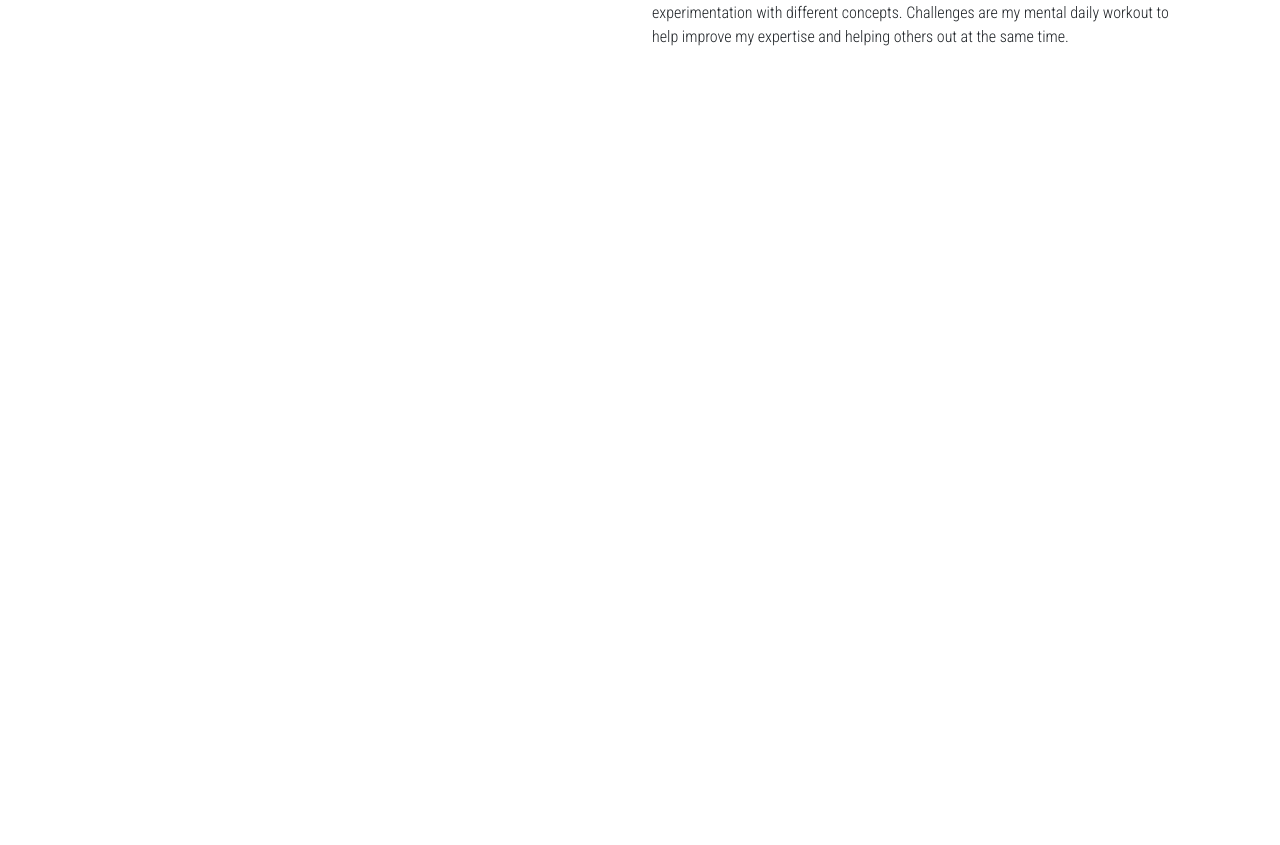
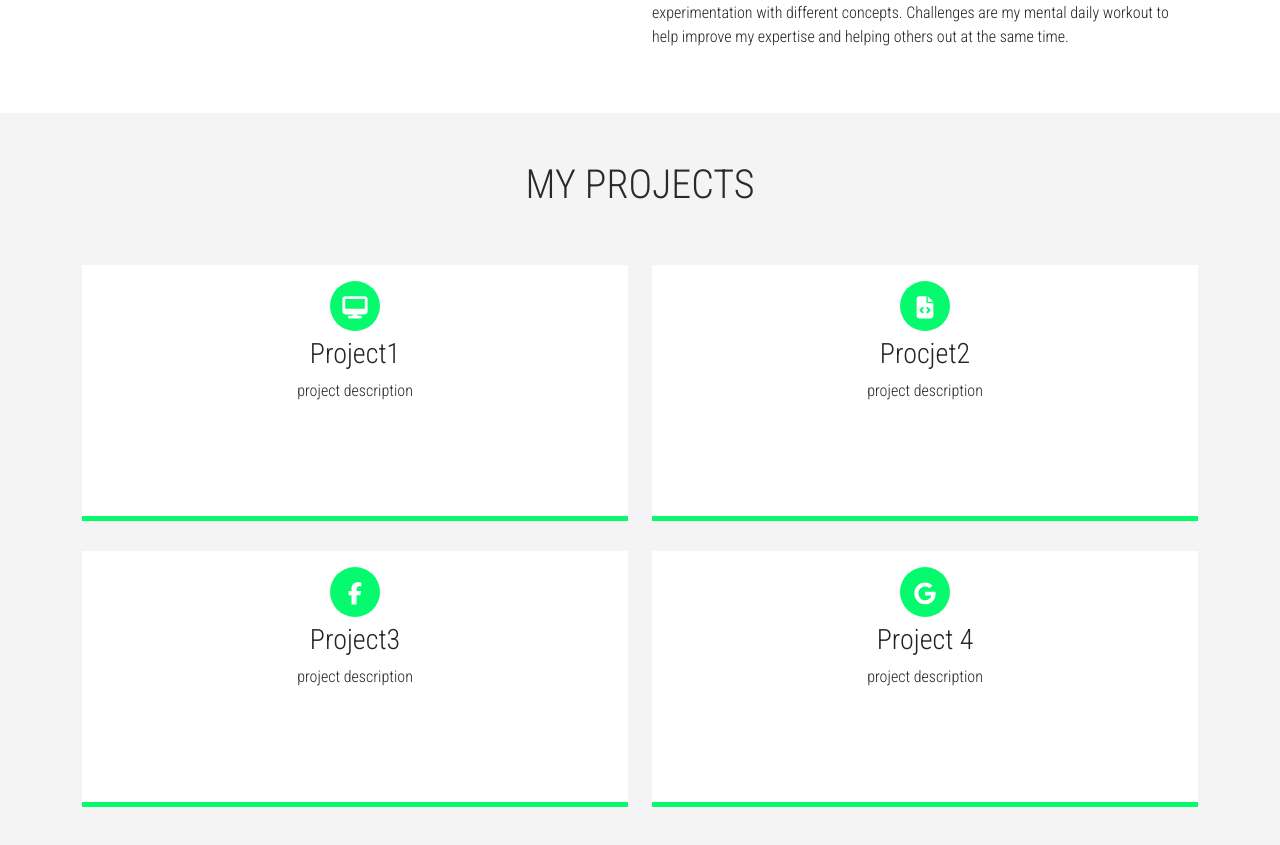
Before and after one commit to alex-bahena/portfolio-project, a React (Create React App) app: page / in a window 1280 px wide. Shown: the part 1055-1900 px from the top of the page. Before the commit the page ends 1168 px from the top, so only its background shows below. Built offline with nearby package versions, Linux system fonts and the light colour scheme.

Commit message:
Project completed

```diff
--- a/package.json
+++ b/package.json
@@ -4,6 +4,7 @@
   "private": true,
   "dependencies": {
     "@fortawesome/fontawesome-svg-core": "^6.4.0",
+    "@fortawesome/free-brands-svg-icons": "^6.4.0",
     "@fortawesome/free-solid-svg-icons": "^6.4.0",
     "@fortawesome/react-fontawesome": "^0.2.0",
     "@testing-library/jest-dom": "^5.16.5",
--- a/src/App.css
+++ b/src/App.css
@@ -1,7 +1,8 @@
 @import url("https://fonts.googleapis.com/css2?family=Roboto+Condensed:wght@300&display=swap");
 
 :root {
-  --white: #fff;
+  --primary-white: #fff;
+  --primary-light-grey: #f4f4f4;
   --primary-green: #06fa6e;
   --primary-dark: rgb(43, 41, 41);
   --primary-hover-red: #f33501;
@@ -40,7 +41,7 @@ nav ul li {
 .navbar-nav > li > a {
   margin-right: 0.75rem;
   margin-left: 0.75rem;
-  color: var(--white);
+  color: var(--primary-white);
   border-top: 0.1875rem solid var(--primary-dark);
 }
 
@@ -59,12 +60,12 @@ nav ul li {
 .navbar-nav > li > a.active,
 .navbar-nav > li a:focus {
   border-top: 0.1875rem solid wheat;
-  color: var(--white);
+  color: var(--primary-white);
 }
 .navbar-nav > li > a.active,
 .navbar-nav > li a:hover {
   border-top: 0.1875rem solid var(--primary-green);
-  color: var(--white);
+  color: var(--primary-white);
 }
 
 /* Header style */
@@ -100,7 +101,7 @@ nav ul li {
 /* Typed text */
 .typed-text {
   font-size: 2rem;
-  color: var(--white);
+  color: var(--primary-white);
 }
 
 @media (max-width: 768px) {
@@ -115,7 +116,7 @@ nav ul li {
 /* Header */
 .btn-main-offer {
   border: 0.0625rem solid var(--primary-green);
-  color: var(--white);
+  color: var(--primary-white);
   text-transform: uppercase;
   border-radius: 0;
   padding: 0.625rem 0.75rem 0.75rem 0.75rem;
@@ -125,7 +126,7 @@ nav ul li {
 
 .btn-main-offer:hover {
   background-color: var(--primary-hover-red);
-  color: var(--white);
+  color: var(--primary-white);
   transition: 0.2s ease-in-out;
 }
 
@@ -144,6 +145,9 @@ nav ul li {
 }
 
 /***** ABOUT ME *****/
+.aboutme-container {
+  position: relative;
+}
 .image-wrap {
   display: flex;
   justify-content: center;
@@ -165,3 +169,59 @@ nav ul li {
   color: var(--primary-green);
   text-transform: uppercase;
 }
+
+/***** PROJECTS *****/
+
+.projects {
+  text-align: center;
+  padding-bottom: 2rem;
+  background: var(--primary-light-grey);
+}
+
+.projects h1 {
+  color: var(--primary-dark);
+  text-transform: uppercase;
+}
+
+.projects .circle {
+  position: relative;
+  margin: 0.375rem auto;
+  background: var(--primary-green);
+  border-radius: 50%;
+  width: 3.125rem;
+  height: 3.125rem;
+}
+
+.projects .icon {
+  font-size: 1.4rem;
+  color: var(--primary-white);
+  position: absolute;
+  top: 8%;
+  left: 50%;
+  transform: translate(-50%, 50%);
+}
+
+.projects .box {
+  height: 16rem;
+  border-bottom: 0.3125rem solid var(--primary-green);
+  padding: 0.625rem;
+  margin-bottom: 1.875rem;
+  background: var(--primary-white);
+}
+
+.projects .box:hover {
+  background: var(--primary-green);
+  border-bottom: 0.3125rem solid var(--primary-dark);
+}
+
+.projects .box:hover .icon {
+  color: var(--primary-dark);
+}
+
+.projects .box:hover .circle {
+  background: var(--primary-white);
+}
+
+.projects .box:hover p {
+  color: var(--primary-white);
+}
--- a/src/App.js
+++ b/src/App.js
@@ -4,6 +4,7 @@ import Navbar from "./components/Navbar";
 import Header from "./components/Header";
 import Particle from "./components/Particles";
 import Aboutme from "./components/Aboutme";
+import Projects from "./components/Projects";
 
 function App() {
   return (
@@ -12,6 +13,7 @@ function App() {
       <Navbar />
       <Header />
       <Aboutme />
+      <Projects />
     </>
   );
 }
--- a/src/components/Aboutme.js
+++ b/src/components/Aboutme.js
@@ -2,7 +2,7 @@ import React from "react";
 
 const Aboutme = () => {
   return (
-    <div className="container py-5">
+    <div className="aboutme-container container py-5">
       <div className="row">
         <div className="col-lg-6 col-xm-12">
           <div className="image-wrap">
--- /dev/null
+++ b/src/components/Projects.js
@@ -0,0 +1,62 @@
+import React from "react";
+import { FontAwesomeIcon } from "@fortawesome/react-fontawesome";
+import { faFacebookF, faGoogle } from "@fortawesome/free-brands-svg-icons";
+import { faFileCode, faDesktop } from "@fortawesome/free-solid-svg-icons";
+
+const Projects = () => {
+  return (
+    <div className="projects">
+      <h1 className="py-5"> My projects</h1>
+      <div className="container">
+        <div className="row">
+          <div className="cold-md-3 col-sm-6">
+            <div className="box">
+              <div className="circle">
+                <FontAwesomeIcon className="icon" icon={faDesktop} size="2x" />
+              </div>
+              <h3>Project1</h3>
+              <p>project description</p>
+            </div>
+          </div>
+          {/* - */}
+          <div className="cold-md-3 col-sm-6">
+            <div className="box">
+              <div className="circle">
+                <FontAwesomeIcon className="icon" icon={faFileCode} size="2x" />
+              </div>
+              <h3>Procjet2</h3>
+              <p>project description</p>
+            </div>
+          </div>
+          {/* - */}
+          <div className="cold-md-3 col-sm-6">
+            <div className="box">
+              <div className="circle">
+                <FontAwesomeIcon
+                  className="icon"
+                  icon={faFacebookF}
+                  size="2x"
+                />
+              </div>
+              <h3>Project3</h3>
+              <p>project description</p>
+            </div>
+          </div>
+          {/* - */}
+          <div className="cold-md-3 col-sm-6">
+            <div className="box">
+              <div className="circle">
+                <FontAwesomeIcon className="icon" icon={faGoogle} size="2x" />
+              </div>
+              <h3>Project 4</h3>
+              <p>project description</p>
+            </div>
+          </div>
+          {/* - */}
+        </div>
+      </div>
+    </div>
+  );
+};
+
+export default Projects;
```
Also changed, not shown: 1 other file (tests, documents, lock files or other folders).
